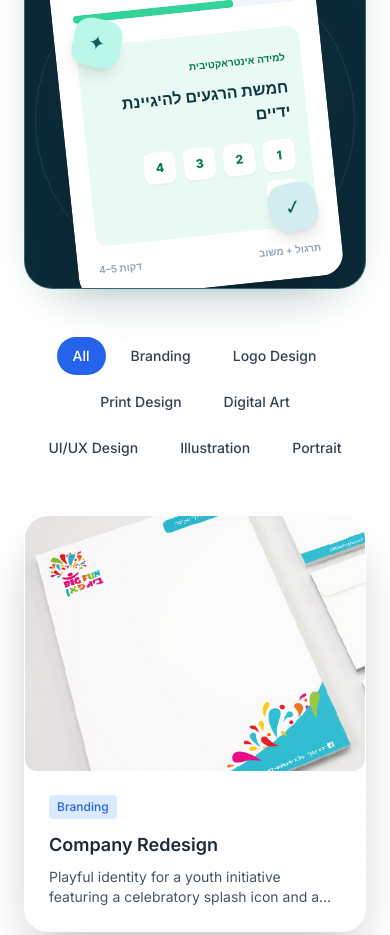
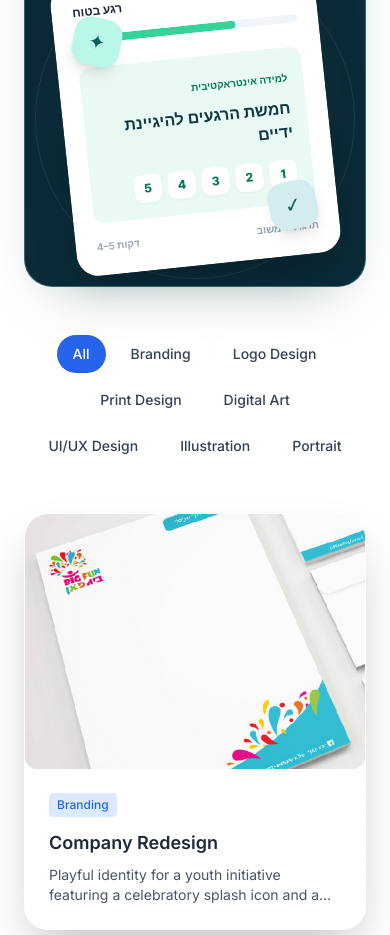
Before and after one commit to ilansas94/PortfolioIlanSas, a Next.js app: page / in a window 390 px wide. Shown: the part 4100-5035 px from the top of the page. Built offline with nearby package versions, Linux system fonts and the light colour scheme.

Commit message:
Keep all five learning moment markers on one row in mobile showcase

```diff
--- a/components/Portfolio.tsx
+++ b/components/Portfolio.tsx
@@ -468,9 +468,9 @@ export const Portfolio = () => {
                   <div className="mt-6 rounded-xl bg-[#e9f9f4] p-4" dir="rtl">
                     <span className="text-[10px] font-semibold text-emerald-700">למידה אינטראקטיבית</span>
                     <p className="mt-2 text-base font-bold text-[#113745]">חמשת הרגעים להיגיינת ידיים</p>
-                    <div className="mt-4 flex flex-wrap gap-2">
+                    <div className="mt-4 flex flex-nowrap gap-1.5">
                       {[1, 2, 3, 4, 5].map((n) => (
-                        <span key={n} className="flex h-8 w-8 items-center justify-center rounded-lg bg-white text-xs font-extrabold text-emerald-700 shadow-sm">{n}</span>
+                        <span key={n} className="flex h-7 w-7 shrink-0 items-center justify-center rounded-lg bg-white text-xs font-extrabold text-emerald-700 shadow-sm sm:h-8 sm:w-8">{n}</span>
                       ))}
                     </div>
                   </div>
```
